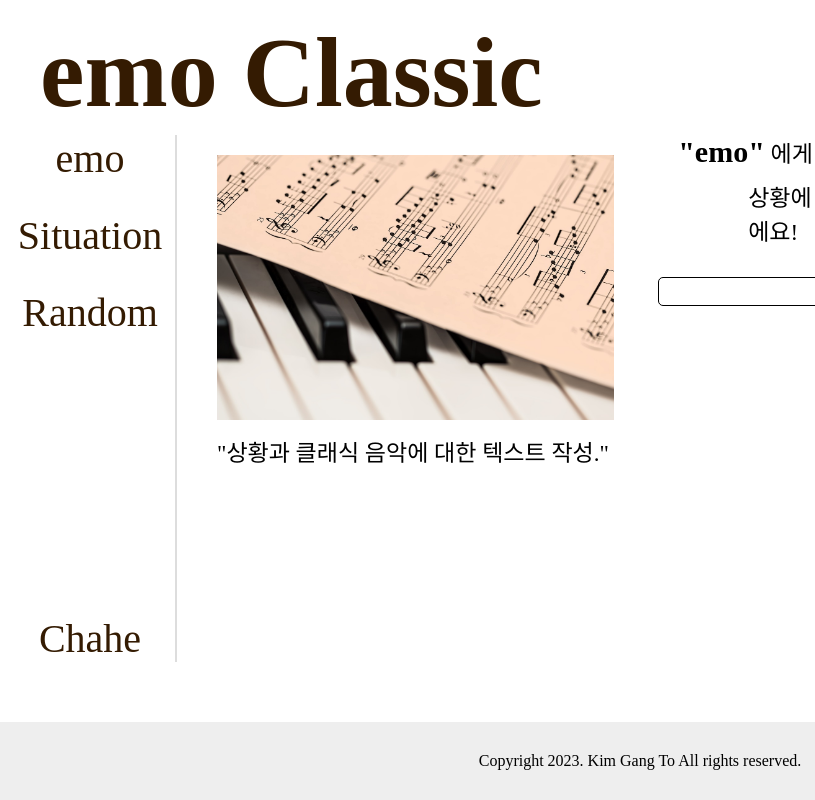
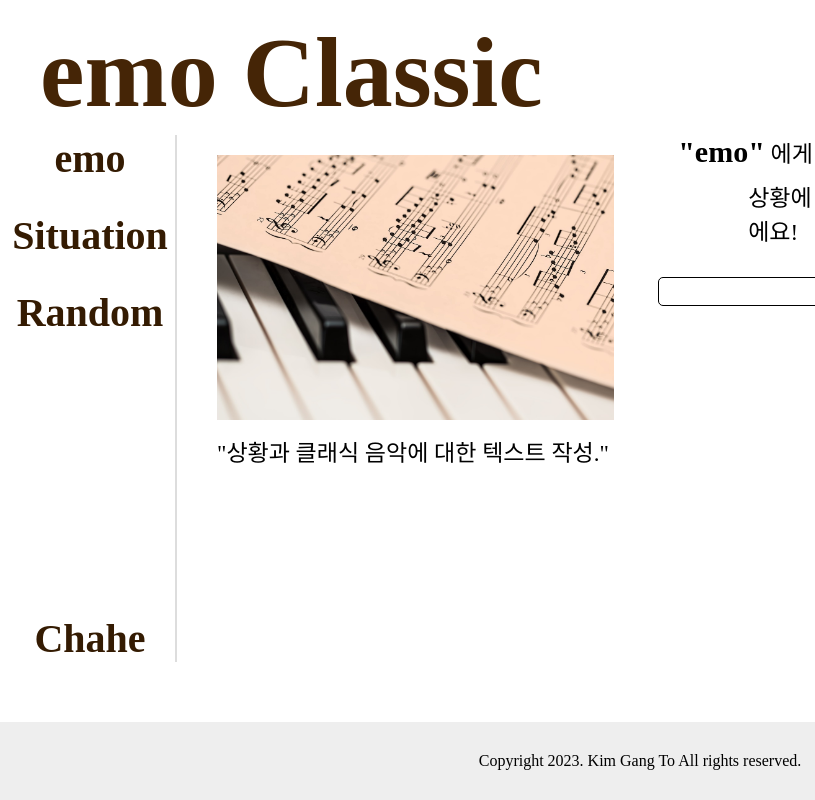
Before and after one commit to gangto33/emo-classic, a plain HTML site: page Situation.html in a window 1280 px wide. Shown: the full height of the page, 0-815 px from the left. Drawn offline with Linux system fonts and the light colour scheme; a web font is replaced by a local one.

Commit message:
Update common.css

```diff
--- a/css/common.css
+++ b/css/common.css
@@ -46,7 +46,7 @@ a{
     align-items: baseline;
     justify-content: flex-start;
     padding: 15px 0 0 40px;
-    color: #341b02;
+    color: #452506;
 }
 
 .layout-footer{
@@ -58,13 +58,9 @@ a{
 body{
     display: flex;
     flex-direction: column;
+    background-repeat: round;
     min-height: 100vh;
     gap:60px;
-}
-
-body div {
-    background-image: url(./img/배경.jpg);
-    background-size: cover;
 }
 
 main{
@@ -85,6 +81,7 @@ main{
     border-right: 2px solid #ddd;
     width:140px;
     color: #341b02;
+    font-weight: bold;
 }
 
 .menu :first-child{
```
